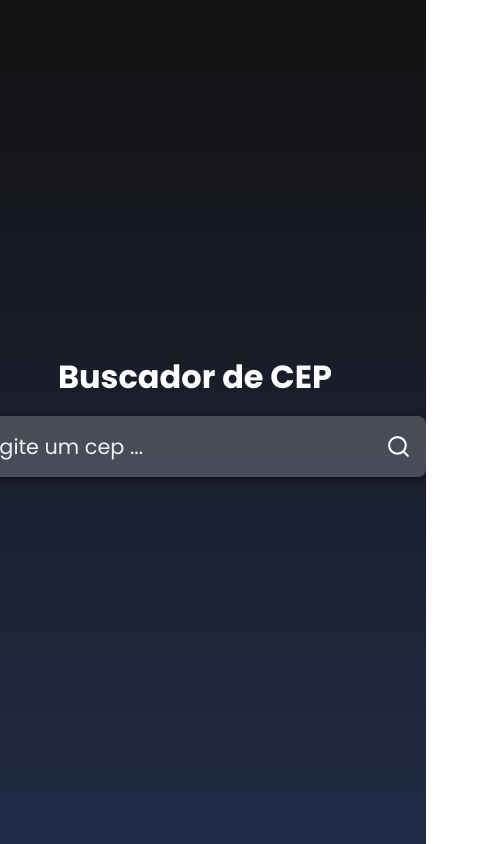
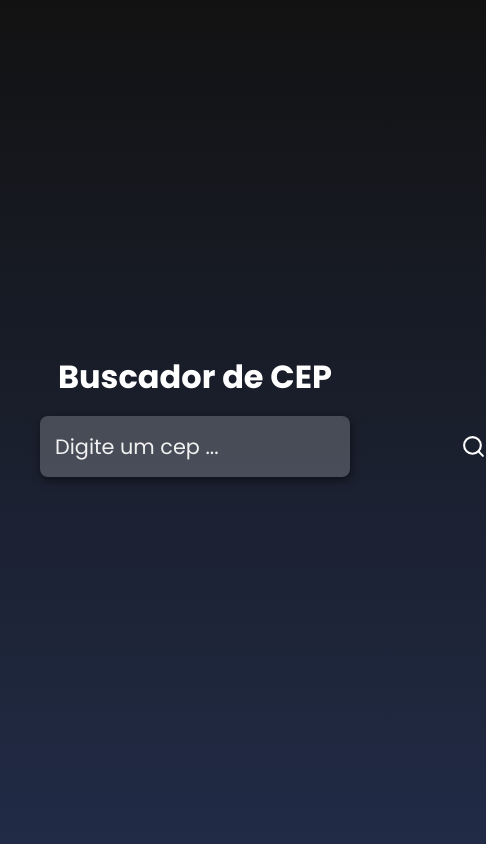
Before and after one commit to lucaspanizio/buscador-de-cep, a React (Vite) app: page / in a window 390 px wide. Shown: the whole page, 486 px wide, since content can reach past the window. Built offline with nearby package versions, Linux system fonts and the light colour scheme.

Commit message:
fix: css responsive

```diff
--- a/src/components/molecules/Form/styles.ts
+++ b/src/components/molecules/Form/styles.ts
@@ -19,9 +19,13 @@ export const ContainerSearch = styled.div`
   display: flex;
   background-color: rgba(255, 255, 255, 0.2);
   padding: 15px;
-  margin: 15px 0;
+  margin: 15px;
   border-radius: 8px;
   box-shadow: 1px 3px 8px rgba(0, 0, 0, 0.5);
+
+  @media (max-width: 479px) {
+    width: 310px;
+  }
 `;
 
 export const InputSearch = styled.input`
```
